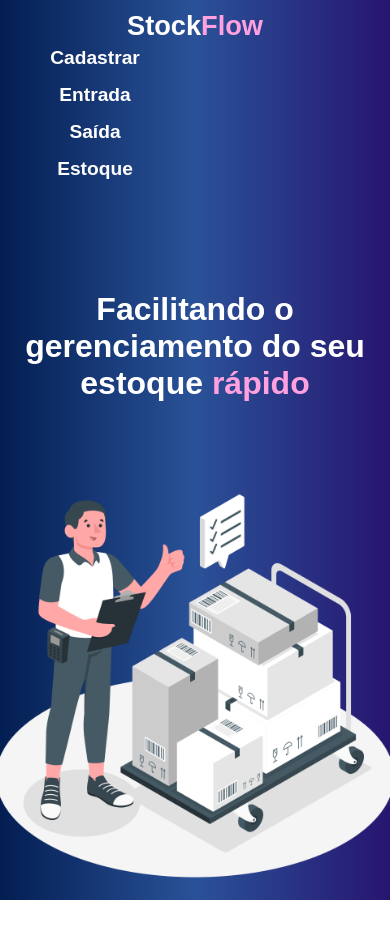
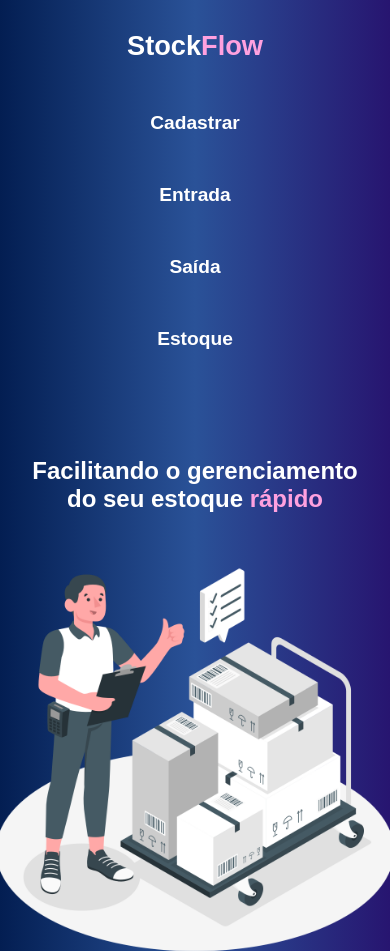
Before and after one commit to chrysthianprudencio/StockFlow, a plain HTML site: page index.html in a window 390 px wide. Shown: the top 951 px of the page. Before the commit the page ends 900 px from the top, so only its background shows below. Drawn offline with Linux system fonts and the light colour scheme.

Commit message:
update media queries

```diff
--- a/styles.css
+++ b/styles.css
@@ -158,15 +158,22 @@ main h2 {
 
     header h1 {
         font-size: 1.7em;
+        position: relative;
+        top: 20px;
     }
 
     nav ul {
         flex-direction: column;
-        gap: 15px; /* Reduzindo o espaço entre os itens do menu */
+        gap: 50px;
+        position: relative;
+        top: 70px;
+        left: 0px;
     }
 
     main h2 {
-        font-size: 2em; /* Diminuindo o tamanho do texto */
+        font-size: 1.5em;
+        position: relative;
+        top: 30px;
     }
 
     .illustration {
```
